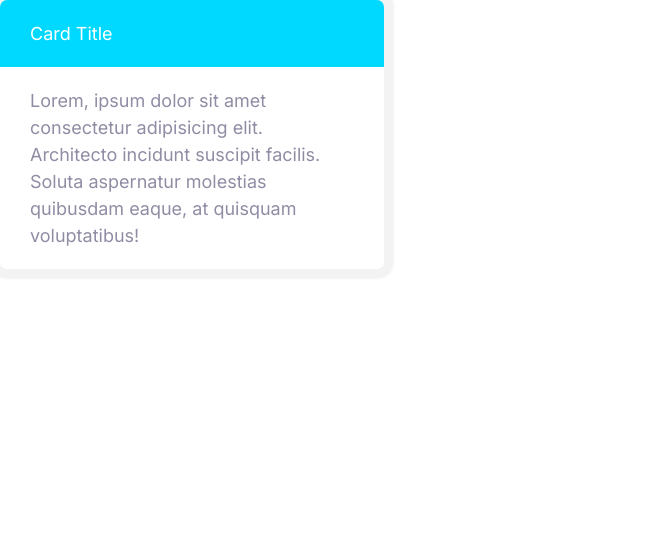
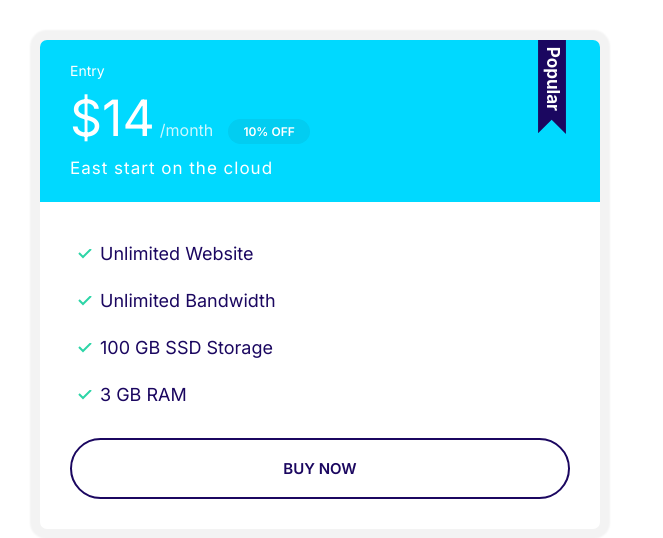
Before and after one commit to MJokar1993/firstHtmlProjectByMosh, a plain HTML site: page index.html in a window 1280 px wide. Shown: the whole page, without its empty margins (0-663 px from the left). Drawn offline with Linux system fonts and the light colour scheme.

Commit message:
Build plans component.

```diff
--- a/css/styles.css
+++ b/css/styles.css
@@ -116,6 +116,7 @@ a {
 
 .badge--small {
   font-size: 1.6rem;
+  padding: 0.5rem 1.5rem;
 }
 
 @media screen and (min-width: 1024px) {
@@ -297,3 +298,69 @@ a {
   background: var(--color-secondary);
   color: #fff;
 }
+
+.card--secondary .badge--secondary {
+  background: #02cdf1;
+}
+
+/* Plans */
+
+.plan__name {
+  color: #fff;
+  margin: 0;
+  font-weight: 500;
+  font-size: 2.4rem;
+}
+
+.plan__price {
+  font-size: 6rem;
+}
+
+.plan__billing-cycle {
+  font-size: 2.4rem;
+  font-weight: 300;
+  opacity: 0.8;
+  margin-right: 1rem;
+}
+
+.plan__description {
+  font-size: 2rem;
+  font-weight: 300;
+  letter-spacing: 1px;
+  display: block;
+}
+
+.plan .list__item {
+  margin-bottom: 2rem;
+}
+
+.plan--popular .card__header {
+  position: relative;
+}
+
+.plan--popular .card__header::before {
+  content: url(../images/popular.svg);
+  width: 40px;
+  display: inline-block;
+  position: absolute;
+  top: -6px;
+  right: 5%;
+}
+
+@media screen and (min-width: 1024px) {
+  .plan__name {
+    font-size: 1.4rem;
+  }
+
+  .plan__price {
+    font-size: 5rem;
+  }
+
+  .plan__billing-cycle {
+    font-size: 1.6rem;
+  }
+
+  .plan__description {
+    font-size: 1.7rem;
+  }
+}
--- a/index.html
+++ b/index.html
@@ -15,13 +15,25 @@
     <link rel="stylesheet" href="css/styles.css" />
   </head>
   <body>
-    <div style="width: 30%">
-      <div class="card card--secondary">
-        <header class="card__header">Card Title</header>
-        <div class="card__body">
-          Lorem, ipsum dolor sit amet consectetur adipisicing elit. Architecto
-          incidunt suscipit facilis. Soluta aspernatur molestias quibusdam
-          eaque, at quisquam voluptatibus!
+    <div style="width: 50%; padding: 4rem">
+      <div class="plan plan--popular">
+        <div class="card card--secondary">
+          <header class="card__header">
+            <h3 class="plan__name">Entry</h3>
+            <span class="plan__price">$14</span>
+            <span class="plan__billing-cycle">/month</span>
+            <span class="badge badge--secondary badge--small">10% OFF</span>
+            <span class="plan__description">East start on the cloud</span>
+          </header>
+          <div class="card__body">
+            <ul class="list list--tick">
+              <li class="list__item">Unlimited Website</li>
+              <li class="list__item">Unlimited Bandwidth</li>
+              <li class="list__item">100 GB SSD Storage</li>
+              <li class="list__item">3 GB RAM</li>
+            </ul>
+            <button class="btn btn--outline btn--block">Buy Now</button>
+          </div>
         </div>
       </div>
     </div>
```
Also changed, not shown: components/plans.html (added, +20 -0 lines), images/popular.svg (added).
